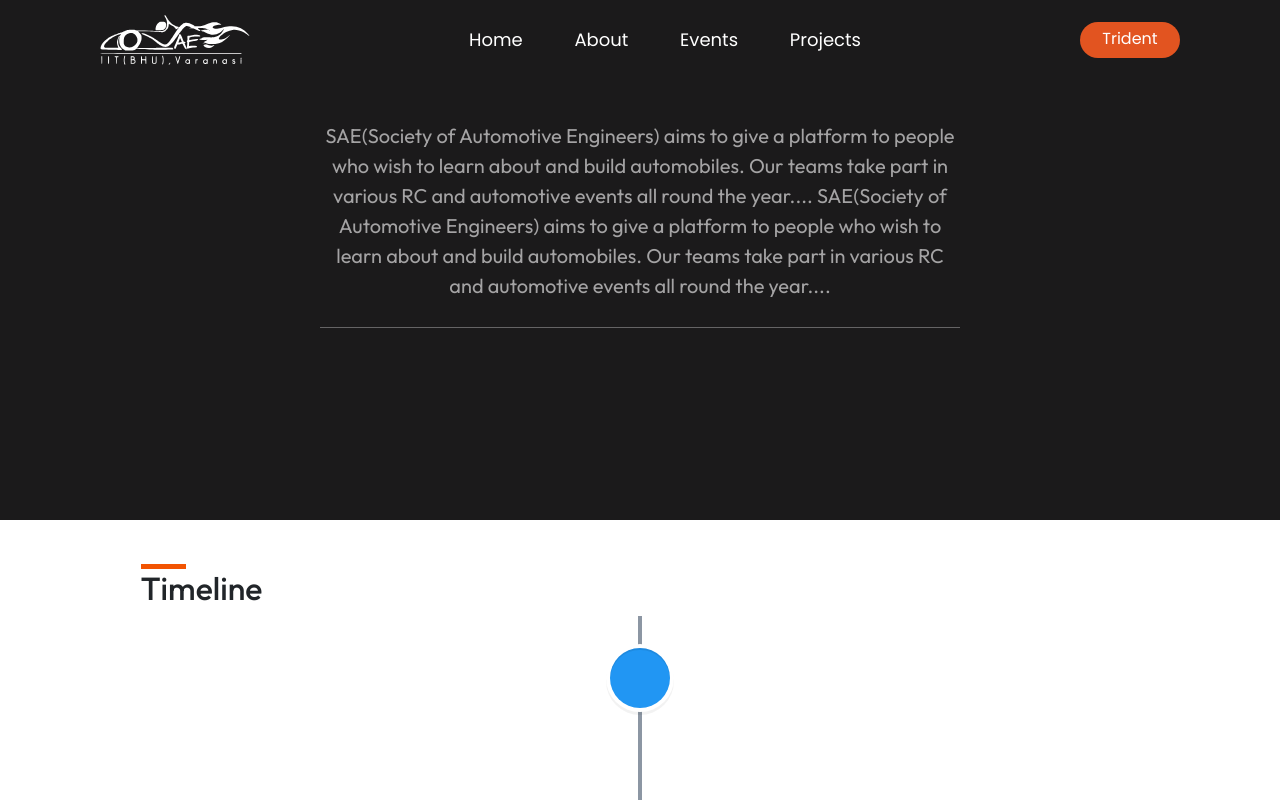
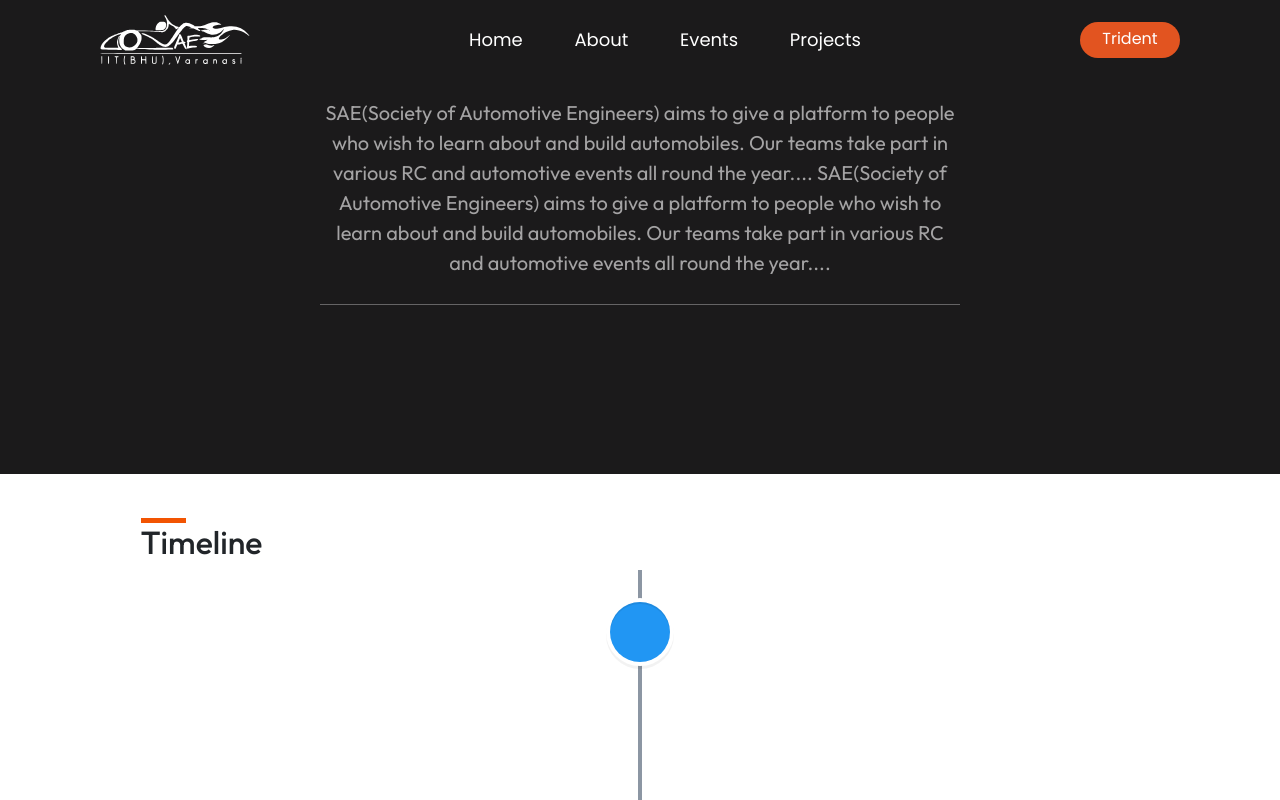
Before and after one commit to automobile-club/Automobile-Website, a Next.js app: page /projects in a window 1280 px wide. Shown: the top 800 px of the page. Built offline with nearby package versions, Linux system fonts and the light colour scheme.

Commit message:
Update projects.module.css

```diff
--- a/styles/projects.module.css
+++ b/styles/projects.module.css
@@ -30,6 +30,7 @@ padding-bottom:15% ;
 }
 .achievements {
   display: flex;
+  height: 37vw;
   width: 100%;
   justify-content: center;
   flex-direction: column;
```
